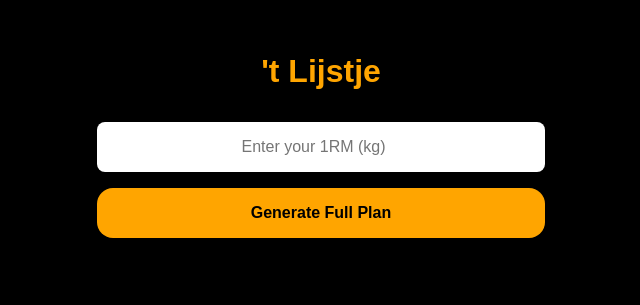
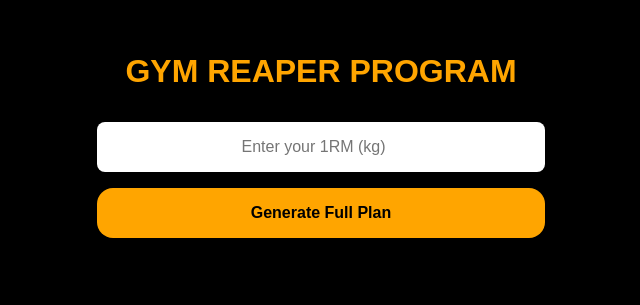
Before and after one commit to marvindinneweth/marvindinneweth.github.io, a plain HTML site: page app-1.html in a window 1280 px wide. Shown: the whole page, without its empty margins (319-959 px from the left). Drawn offline with Linux system fonts and the light colour scheme.

Commit message:
fixed naming

```diff
--- a/app-1.html
+++ b/app-1.html
@@ -3,7 +3,7 @@
 <head>
   <meta charset="UTF-8" />
   <meta name="viewport" content="width=device-width, initial-scale=1.0" />
-  <title>'t Lijstje</title>
+  <title>GYM REAPER PROGRAM</title>
   <style>
     html, body {
       margin: 0;
@@ -88,7 +88,7 @@
 </head>
 <body>
   <div class="container">
-    <h1>'t Lijstje</h1>
+    <h1>GYM REAPER PROGRAM</h1>
     <input type="number" id="prInput" placeholder="Enter your 1RM (kg)" />
     <button id="generateBtn">Generate Full Plan</button>
     <div id="planOutput" class="output"></div>
```
